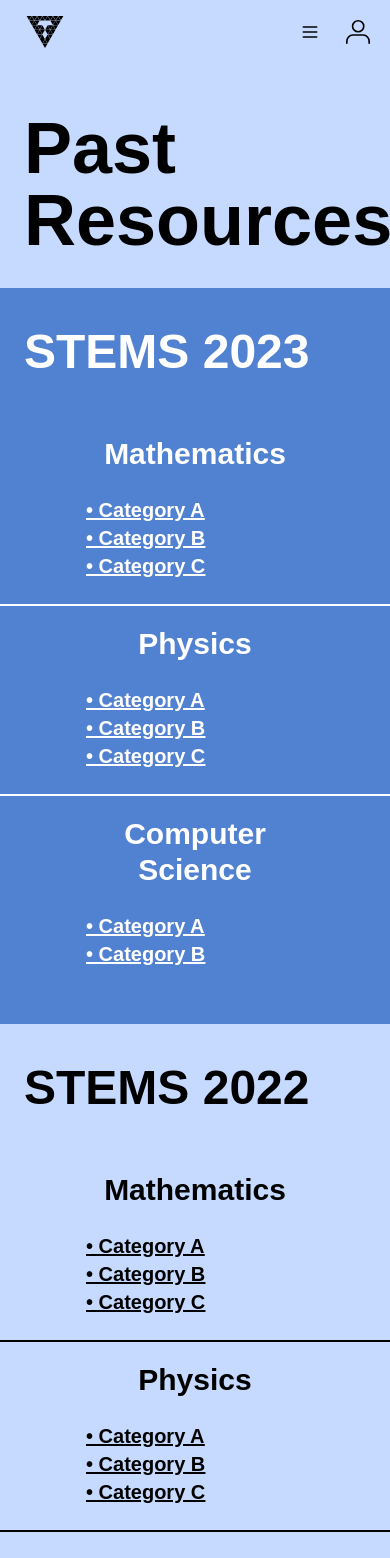
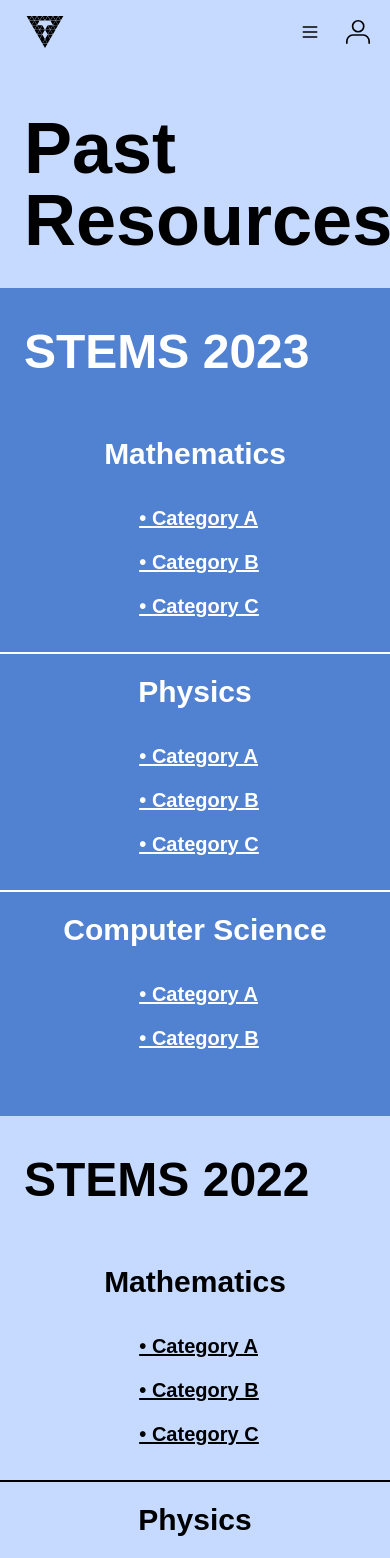
Before and after one commit to Tessellate-CMI/tessellate-frontend, a SvelteKit app: page /stems/resources in a window 390 px wide. Shown: the top 1558 px of the page. Built offline with nearby package versions, Linux system fonts and the light colour scheme; a web font is replaced by a local one.

Commit message:
feat: changed alignment for resources page in mobile

```diff
--- a/src/routes/(app)/stems/resources/PastYearStuff.svelte
+++ b/src/routes/(app)/stems/resources/PastYearStuff.svelte
@@ -32,9 +32,9 @@
             class="flex w-full flex-col items-center border-b-2 font-semibold md:border-b-0 md:border-r-2 {borderstyle}"
         >
             <div class="pb-6 pt-5 text-3xl md:pt-1">Mathematics</div>
-            <div class="flex w-3/5 flex-col pb-6 pl-2 text-start text-xl underline md:w-2/5">
+            <div class="flex flex-col pb-6 pl-2 text-start text-xl underline md:w-2/5">
                 {#each maths as category}
-                    <a href="\pastPapers\STEMS{year}-Math-Category{category}.pdf"
+                    <a class="py-2" href="\pastPapers\STEMS{year}-Math-Category{category}.pdf"
                         >• Category {category}</a
                     >
                 {/each}
@@ -44,19 +44,19 @@
             class="flex w-full flex-col items-center border-b-2 font-semibold md:border-b-0 md:border-r-2 {borderstyle}"
         >
             <div class="pb-6 pt-5 text-3xl md:pt-1">Physics</div>
-            <div class="flex w-3/5 flex-col pb-6 pl-2 text-start text-xl underline md:w-2/5">
+            <div class="flex flex-col pb-6 pl-2 text-start text-xl underline md:w-2/5">
                 {#each physics as category}
-                    <a href="\pastPapers\STEMS{year}-Math-Category{category}.pdf"
+                    <a class="py-2" href="\pastPapers\STEMS{year}-Math-Category{category}.pdf"
                         >• Category {category}</a
                     >
                 {/each}
             </div>
         </div>
         <div class="flex w-full flex-col items-center font-semibold {borderstyle}">
-            <div class="pb-6 pt-5 text-3xl md:pt-1">Computer<br /> Science</div>
-            <div class="flex w-3/5 flex-col pb-6 pl-2 text-start text-xl underline md:w-2/5">
+            <div class="pb-6 pt-5 text-3xl md:pt-1">Computer Science</div>
+            <div class="flex flex-col pb-6 pl-2 text-start text-xl underline md:w-2/5">
                 {#each cs as category}
-                    <a href="\pastPapers\STEMS{year}-Math-Category{category}.pdf"
+                    <a class="py-2" href="\pastPapers\STEMS{year}-Math-Category{category}.pdf"
                         >• Category {category}</a
                     >
                 {/each}
```
